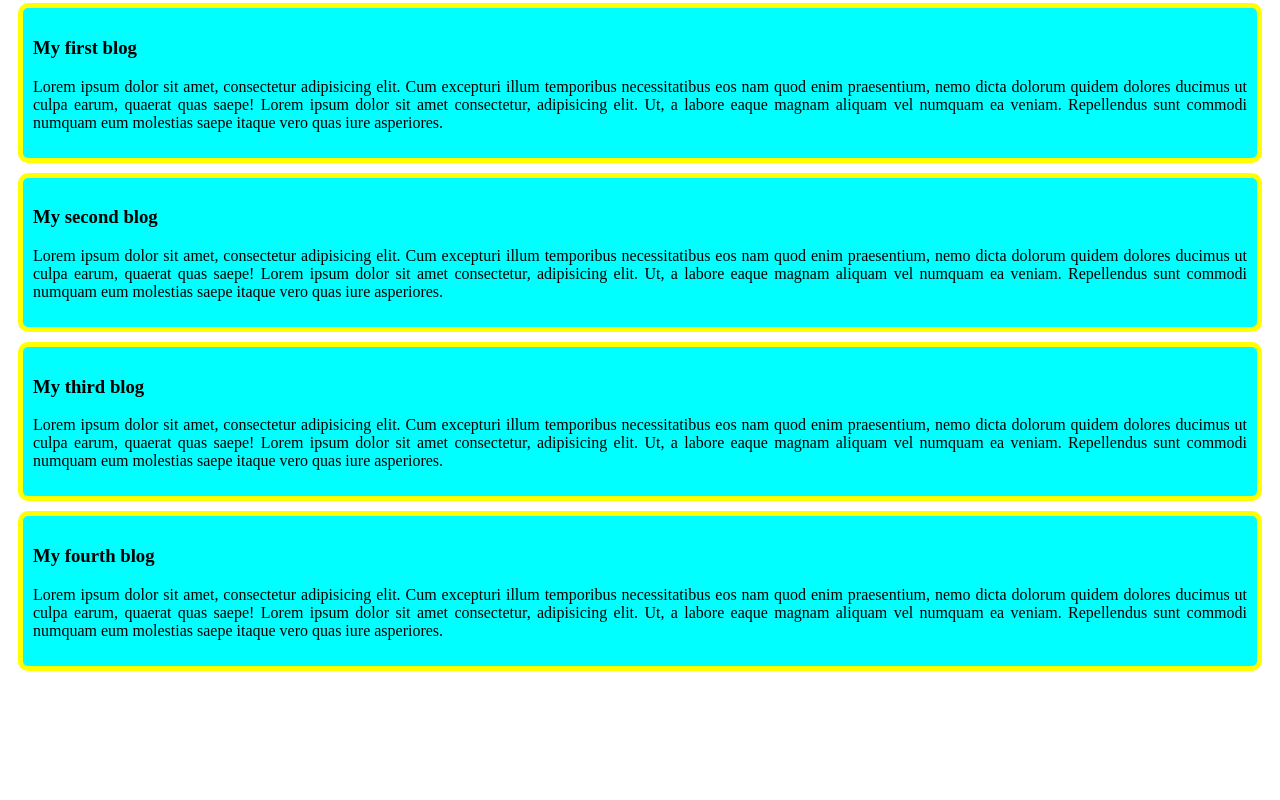
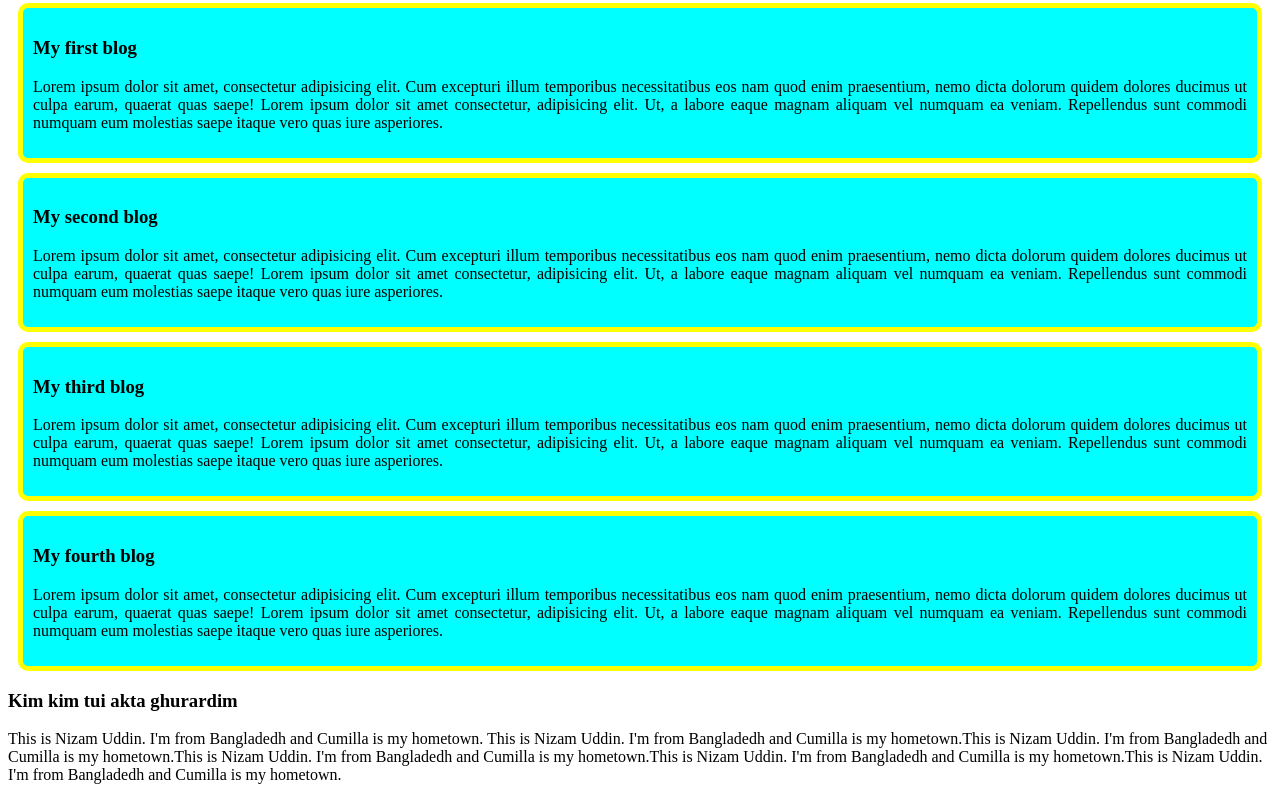
Before and after one commit to NizamUddin79/hero-project-1, a plain HTML site: page index.html in a window 1280 px wide. Shown: the part 1822-2622 px from the top of the page. Before the commit the page ends 2503 px from the top, so only its background shows below. Drawn offline with Linux system fonts and the light colour scheme.

Commit message:
kim dada

```diff
--- a/index.html
+++ b/index.html
@@ -80,7 +80,11 @@
         <h3>My fourth blog</h3>
         <p>Lorem ipsum dolor sit amet, consectetur adipisicing elit. Cum excepturi illum temporibus necessitatibus eos nam quod enim praesentium, nemo dicta dolorum quidem dolores ducimus ut culpa earum, quaerat quas saepe! Lorem ipsum dolor sit amet consectetur, adipisicing elit. Ut, a labore eaque magnam aliquam vel numquam ea veniam. Repellendus sunt commodi numquam eum molestias saepe itaque vero quas iure asperiores.</p>
     </div>
+    <div class="joker">
+        <h3 class="">Kim kim tui akta ghurardim</h3>
+        <p>This is Nizam Uddin. I'm from Bangladedh and Cumilla is my hometown. This is Nizam Uddin. I'm from Bangladedh and Cumilla is my hometown.This is Nizam Uddin. I'm from Bangladedh and Cumilla is my hometown.This is Nizam Uddin. I'm from Bangladedh and Cumilla is my hometown.This is Nizam Uddin. I'm from Bangladedh and Cumilla is my hometown.This is Nizam Uddin. I'm from Bangladedh and Cumilla is my hometown.</p>
 
+    </div>
 
 </body>
 </html>
```
